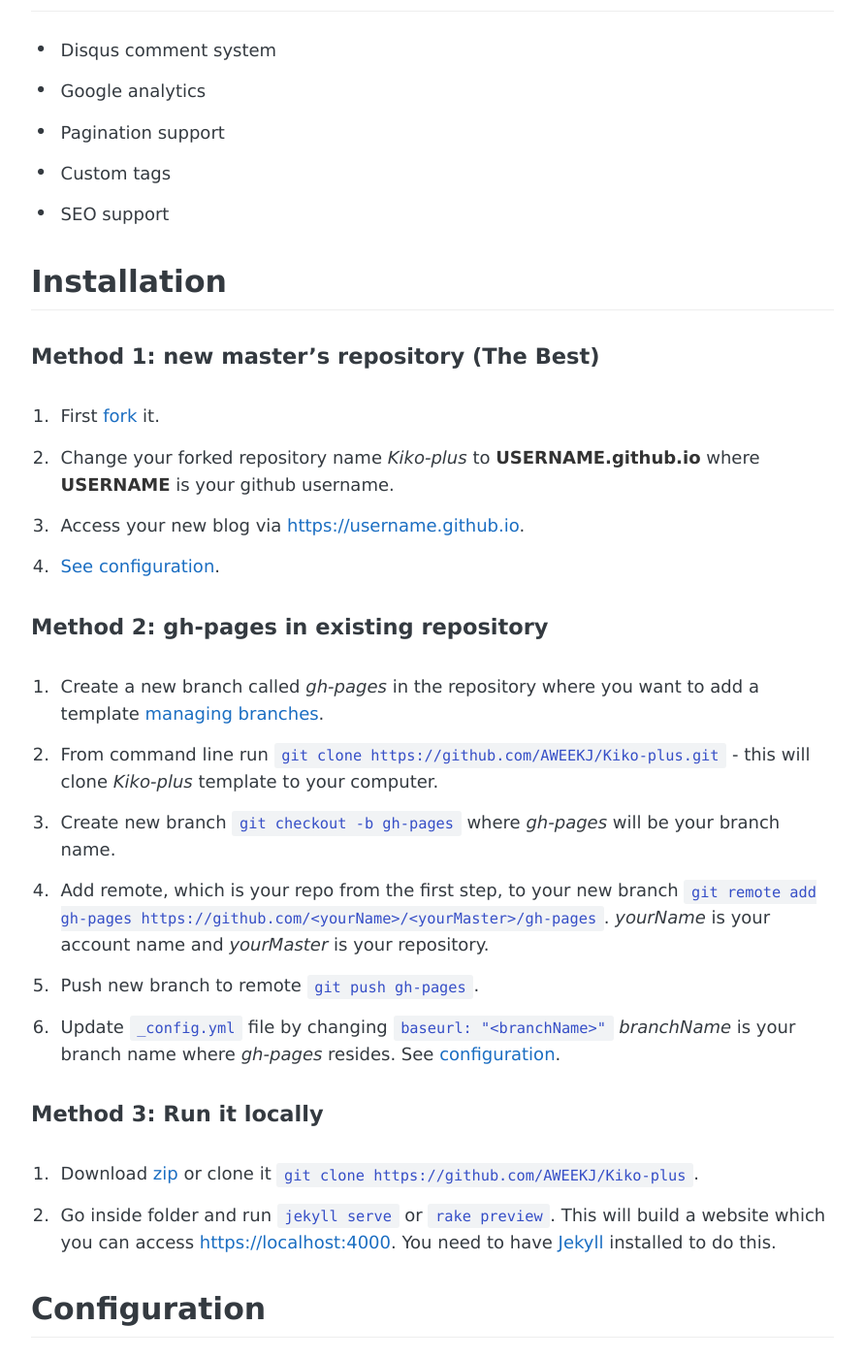
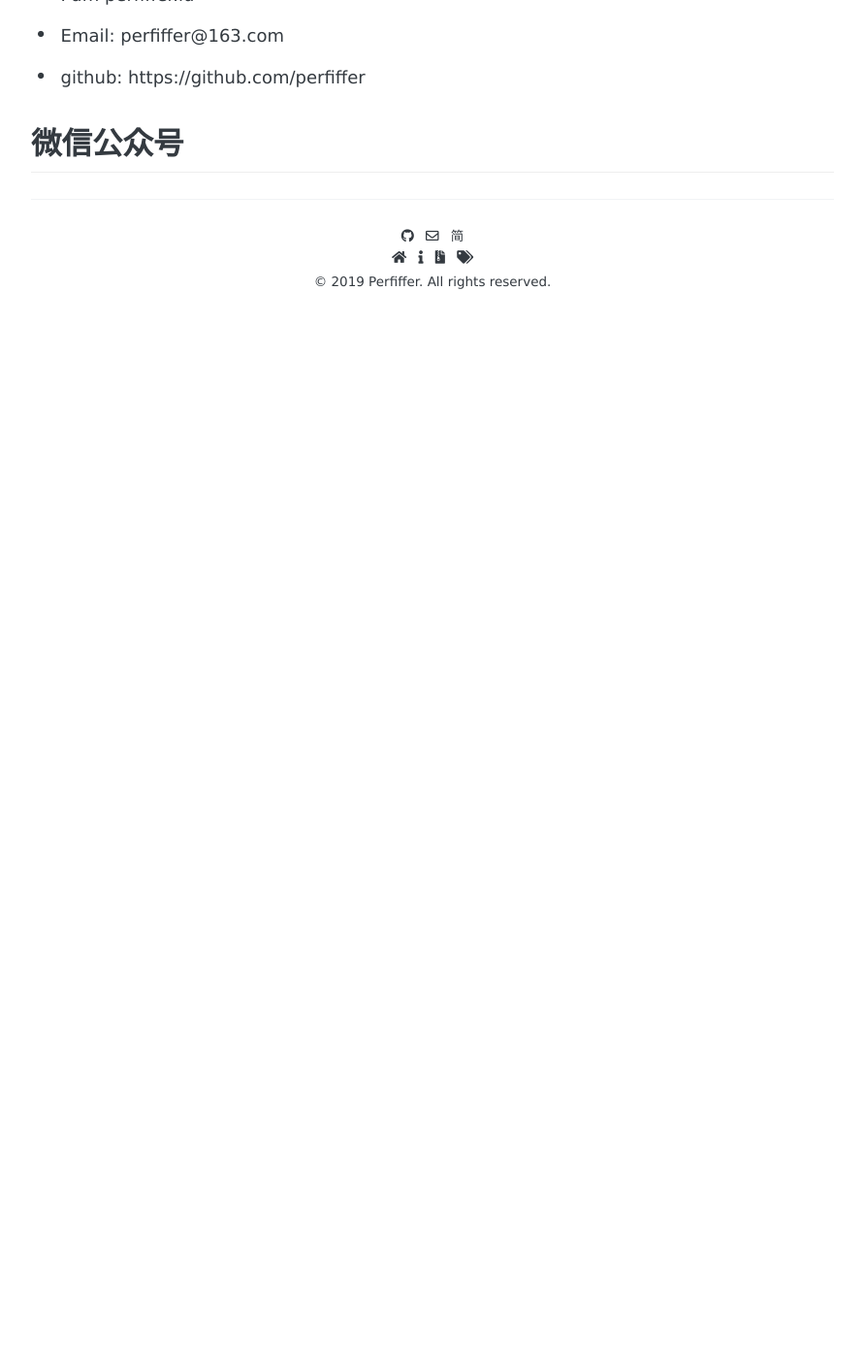
Before and after one commit to perfiffer/perfiffer.github.io, a Jekyll site: the page built from about.md, in a window 1280 px wide and 1400 px high, scrolled down 270 px. Shown: the whole window at 97% size, without its empty margins (194-1085 px from the left). Built offline with Jekyll 4.4.1, drawn with Linux system fonts in a browser that asks for light colours; some web fonts are replaced; after the commit the page ends 900 px from its top, so only the background shows below that; some of the changed text lies outside the part shown.

Commit message:
update about

````diff
--- a/about.md
+++ b/about.md
@@ -3,129 +3,9 @@
 permalink: /about/
 ---
 
-You can see live demo [here](https://aweekj.github.io/Kiko-plus). This theme is inspired by [Kiko](http://github.com/gfjaru/Kiko) theme.
+## About Me
+- I am perfiffer.lu
+- Email: perfiffer@163.com
+- github: https://github.com/perfiffer
 
-## Features
-
-- Disqus comment system
-- Google analytics
-- Pagination support
-- Custom tags
-- SEO support
-
-
-## Installation
-
-#### Method 1: new master's repository (The Best)
-
-1. First [fork](https://github.com/AWEEKJ/Kiko-plus/fork) it.
-2. Change your forked repository name _Kiko-plus_ to __USERNAME.github.io__ where __USERNAME__ is your github username.
-3. Access your new blog via [https://username.github.io](https://username.github.io).
-4. [See configuration](#configuration).
-
-#### Method 2: gh-pages in existing repository
-
-1. Create a new branch called _gh-pages_ in the repository where you want to add a template [managing branches](https://help.github.com/articles/creating-and-deleting-branches-within-your-repository/).
-2. From command line run `git clone https://github.com/AWEEKJ/Kiko-plus.git` - this will clone _Kiko-plus_ template to your computer.
-3. Create new branch `git checkout -b gh-pages` where _gh-pages_ will be your branch name.
-4. Add remote, which is your repo from the first step, to your new branch `git remote add gh-pages https://github.com/<yourName>/<yourMaster>/gh-pages`. _yourName_ is your account name and _yourMaster_ is your repository.
-5. Push new branch to remote `git push gh-pages`.
-6. Update `_config.yml` file by changing `baseurl: "<branchName>"` _branchName_ is your branch name where _gh-pages_ resides. See [configuration](#configuration).
-
-#### Method 3: Run it locally
-
-1. Download [zip](https://github.com/AWEEKJ/Kiko-plus/archive/master.zip) or clone it `git clone https://github.com/AWEEKJ/Kiko-plus`.
-2. Go inside folder and run `jekyll serve` or `rake preview`. This will build a website which you can access [https://localhost:4000](https://localhost:4000). You need to have [Jekyll](https://jekyllrb.com/docs/installation/) installed to do this.
-
-
-## Configuration
-
-All configuration is done via `_config.yml` file which you will find in your main repo folder. Change this `<something>` to yours.
-
-### Basic
-
-- Config your blog name.
-
-```yml
-name: <blog-name>
-```
-
-- These configuration in `author:` is for links to icons in footer. If you want to add more link icons, modify `_includes/footer.html` file.
-
-```yml
-author:
-  facebook:         your-id
-  twitter:          your-id
-  github:           your-id
-  linkedin:         your-id
-  medium:           your-id
-  tumblr:           your-id
-  email:            your-id@your-email.com
-```
-
-- Change copyright year and name in footer.
-
-```yml
-copyright:
-  year:             2017
-  name:             Kiko
-```
-
-### Google analytics
-
-- Change this to your Google Analytic ID.
-
-```yml
-google-analytics:
-  id:               "your-id"
-```
-
-### Disqus
-
-- Change this to your Disqus short name.
-
-```yml
-disqus:
-  id:               "your-id"
-```
-
-### URL
-
-- Config your domain.
-
-```yml
-url: "https://<your-name>.github.io"
-```
-
-- **NOTE** When if running locally, change url to
-
-```yml
-url: "https://localhost:4000"
-```
-
-- Change this to your branch name where _gh-pages_ resides.
-- **NOTE** apply only if you used __Method 2__ for installation.
-
-```yml
-baseurl: "/<branch-name>"
-```
-
-## Rakefile Usage
-
-```bash
-# Create new post
-$ rake post title="A Title" [date="2015-08-16"] [tags="[tag1, tag2]"]
-
-# Create new draft post
-$ rake draft title="A Title" [date="2015-08-16"] [tags="[tag1, tag2]"]
-
-# Install Jekyll Plugins. Do before running in local.
-$ rake geminstall
-
-# Run in Local
-$ rake preview
-```
-
-## License
-
-This theme is released under MIT License.
+## 微信公众号
````
